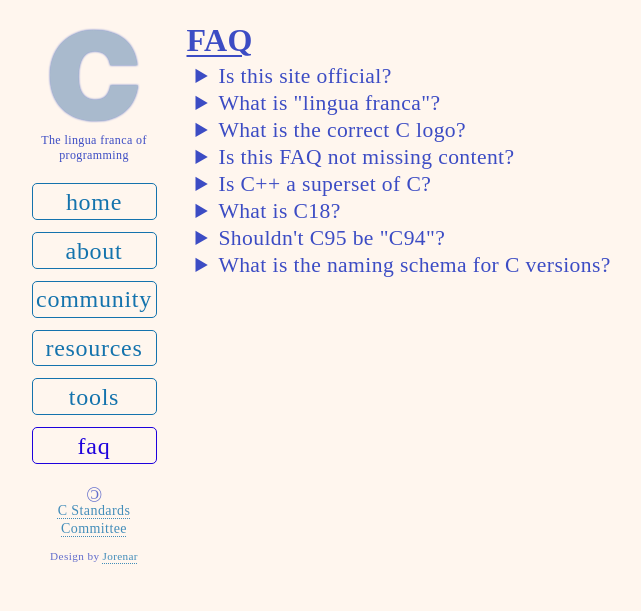
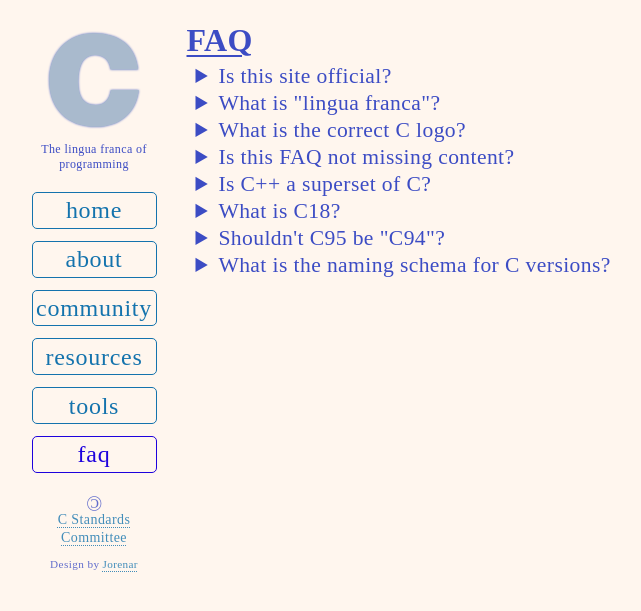
Before and after one commit to c-lang-org/c-www-homepage, a Jekyll site: the page built from _pages/faq.html, in a window 1280 px wide. Shown: the top 611 px of the page, without its empty margins (201-842 px from the left). Built offline with Jekyll 4.4.1, drawn with Linux system fonts in a browser that asks for light colours.

Commit message:
Update code of the logo

```diff
--- a/_layouts/default.html
+++ b/_layouts/default.html
@@ -1,10 +1,11 @@
+<!DOCTYPE html>
+
 <!--
   SPDX-License-Identifier: MIT
   Copyright 2025 C Standards Committee
   Copyright 2024-2025 Jorenar
 -->
 
-<!DOCTYPE html>
 <html lang="en">
 <head>
   <meta charset="UTF-8">
@@ -29,7 +30,7 @@
   <nav>
     <header>
       <a href="/" title="The C programming language">
-        <img height=90 width=90 src="logo.svg" alt="C">
+        <img height="100" width="100" src="logo.svg" alt="C">
       </a>
       <span>The lingua franca of programming</span>
     </header>
--- a/_pages/faq.html
+++ b/_pages/faq.html
@@ -37,7 +37,7 @@ accordion_list: true
   or <i><a href="https://encycolorpedia.com/b0c4de">LightSteelBlue</a></i>.
   </p>
   <p>
-  The instance of the logo you see on this website was
+  The image you see on this website was based on SVG file
   <a href="https://commons.wikimedia.org/w/index.php?title=File:The_C_Programming_Language_logo.svg&oldid=724717272">uploaded to Wikimedia</a>
   by <a href="https://commons.wikimedia.org/wiki/Special:Contributions/Cobaiahackers">Cobaiahackers</a> on <time>2023-01-12</time>.
   </p>
--- a/style.css
+++ b/style.css
@@ -249,9 +249,9 @@ nav > header {
 }
 
 nav > header img {
-  width: 70%;
+  width: 100%;
   height: 100%;
-  max-width: 3em;
+  max-width: 100px;
   filter: drop-shadow(0 0 1px var(--shadow-logo));
 }
 
```
Also changed, not shown: logo.svg.
